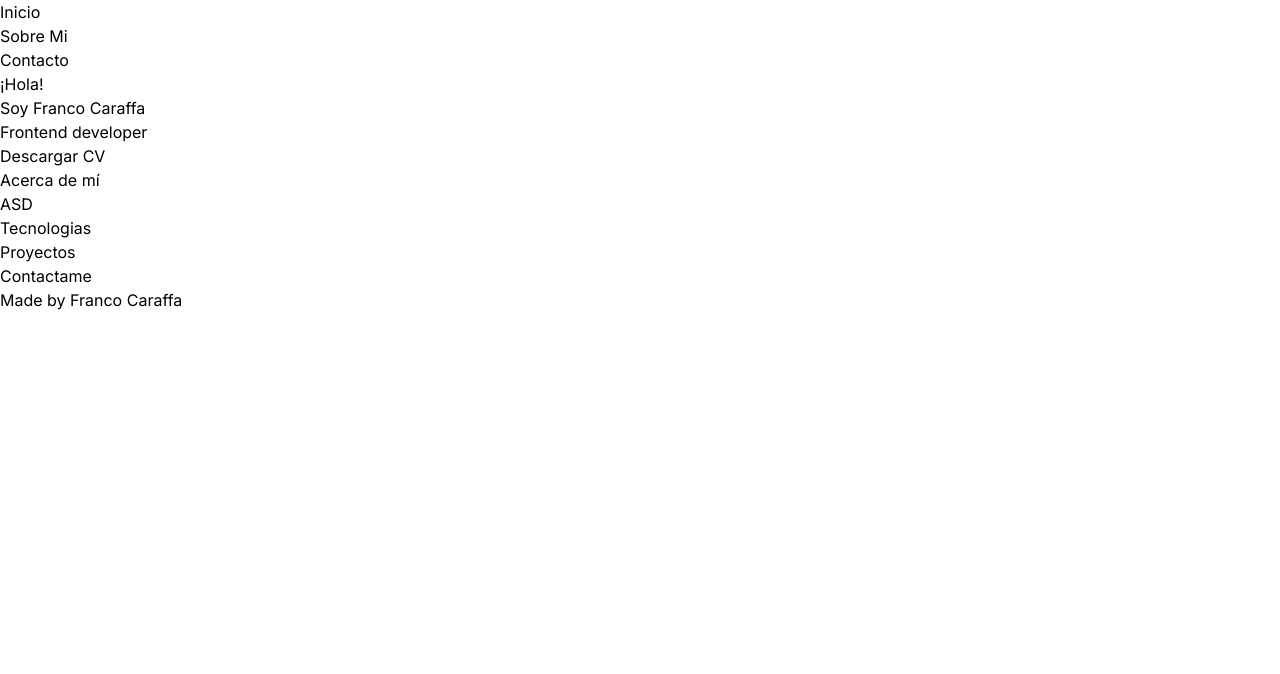
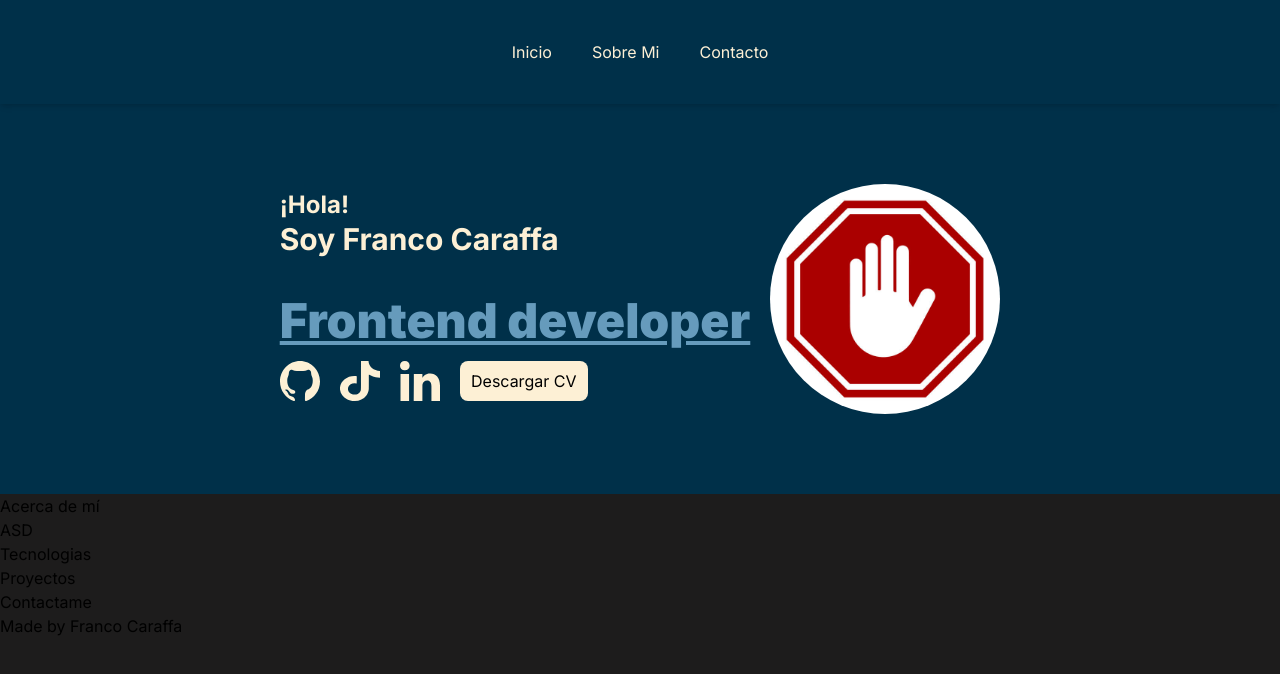
Before and after one commit to backfile/portafolio, a Next.js app: page / in a window 1280 px wide. Shown: the top 674 px of the page. Built offline with nearby package versions, Linux system fonts and the light colour scheme.

Commit message:
Hero terminado

```diff
--- a/app/layout.js
+++ b/app/layout.js
@@ -11,7 +11,7 @@ export const metadata = {
 export default function RootLayout({ children }) {
   return (
     <html lang="en">
-      <body className={inter.className}>{children}</body>
+      <body className={`${inter.className} bg-[#003049]`} >{children}</body>
     </html>
   )
 }
--- a/app/page.js
+++ b/app/page.js
@@ -1,24 +1,37 @@
 import Image from 'next/image'
+import foto from "./foto-perfil.jpg"
 
 export default function Home() {
   return (
   <>
-    <header>
-      <ul>
+    <header className='shadow-md'>
+      <ul className='flex justify-center gap-10 p-10 text-[#FDF0D5]'>
         <li>Inicio</li>
         <li>Sobre Mi</li>
         <li>Contacto</li>
       </ul>
     </header>
-    <section>
-      <h1>¡Hola!<br/>Soy Franco Caraffa</h1>
-      <h2>Frontend developer</h2>
-      <img></img>
-      <img></img>
-      <img></img>
-      <img></img>
-      <button>Descargar CV</button>
+    <main>
+      <section className='mt-20 flex justify-center'>
+        <div className='flex-col flex'>
+          <h1 className='text-3xl font-bold text-[#FDF0D5] mb-10'><span className='text-2xl'>¡Hola!</span><br/>Soy Franco Caraffa</h1>
+          <h2 className='font-black text-5xl text-[#669BBC] underline'>Frontend developer</h2>
+          <div className='flex gap-5 mt-4'>
+            <svg xmlns="http://www.w3.org/2000/svg" width="40" height="40" fill="none" viewBox="0 0 76 76">
+              <path fill="#FDF0D5" fill-rule="evenodd" d="M38 0c20.987 0 38 17.442 38 38.961 0 17.21-10.876 31.81-25.965 36.967-1.927.383-2.611-.833-2.611-1.87 0-1.285.046-5.48.046-10.694 0-3.04 2.257-7.858 5.062-9.029 5.44-2.27 9.712-7.035 9.712-17.407 0-1.947-.308-3.73-.876-5.352-1.21-3.457-2.316-5.703-2.27-9.366.036-2.89-2.891-6.378-5.594-5.354-.333.126-.685.271-1.057.439-3.293 1.477-6.931 2.17-10.518 1.772A37.188 37.188 0 0 0 38 18.84a37.5 37.5 0 0 0-3.923.226c-3.586.399-7.224-.293-10.517-1.77-.37-.165-.72-.31-1.05-.435-2.716-1.03-5.652 2.471-5.609 5.374.054 3.652-1.047 5.878-2.262 9.321-.573 1.628-.887 3.417-.887 5.372 0 12.196 5.925 16.66 12.696 18.422 1.764.46 2.94 2.874 2.48 4.637-.184.7-.669 1.6-1.352 1.837-2.535.88-6.933 1.446-9.856-3.451-.084-.142-.163-.288-.25-.428-.462-.746-2.204-3.242-5.122-3.736a3.981 3.981 0 0 0-1.16-.033c-.668.084-1.587.358-.905 1.253.66.866 1.74 1.31 2.52 2.071.825.804 1.904 2.176 2.804 4.398.082.204.154.413.243.613.39.883 1.813 3.44 5.493 4.405 3.607.947 7.24 3.412 7.24 7.141 0 1.03-.699 2.235-2.595 1.874C10.887 70.782 0 56.175 0 38.961 0 17.441 17.016 0 38 0Z" clip-rule="evenodd"/>
+            </svg>
+            <svg xmlns="http://www.w3.org/2000/svg" width="40" height="40" fill="none" viewBox="0 0 76 76">
+              <path fill="#FDF0D5" d="M39.916.063C44.69 0 49.43.033 54.166 0c.158 5.148 2.561 9.78 6.385 13.212l-.006-.005c4.115 3.222 9.47 5.31 15.373 5.665l.082.005v12.764c-5.576-.122-10.82-1.24-15.548-3.16l.239.085a46.966 46.966 0 0 1-6.058-3.03l.152.085c-.035 9.249.035 18.497-.073 27.713-.3 4.696-2.097 8.98-4.979 12.556l.059-.079c-4.819 5.997-12.623 9.933-21.499 10.166h-.04c-.36.015-.782.023-1.208.023-5.046 0-9.762-1.222-13.78-3.343l.116.058C6.066 68.891 1.02 62.347.087 54.735l-.012-.103c-.073-1.585-.108-3.169-.035-4.72C1.47 37.8 13.147 28.43 27.343 28.43c1.595 0 3.158.119 4.678.344l-.164-.02c.073 4.686-.145 9.375-.145 14.062a13.962 13.962 0 0 0-4.142-.614c-5.448 0-10.083 3.026-11.798 7.252l-.026.075a10.818 10.818 0 0 0-.612 3.615c0 .522.037 1.039.107 1.546l-.005-.061c.968 5.186 6.084 9.099 12.252 9.099.178 0 .353-.003.528-.01h-.026c4.267-.112 7.971-2.106 10.065-5.054l.03-.046a6.73 6.73 0 0 0 1.49-3.323l.003-.035c.364-5.67.218-11.306.253-16.976.035-12.764-.035-25.497.073-38.228l.012.007Z"/>
+            </svg>
+            <svg xmlns="http://www.w3.org/2000/svg" width="40" height="40" fill="none" viewBox="0 0 76 76">
+              <path fill="#FDF0D5" fill-rule="evenodd" d="M17.253 76V24.72H.963V76h16.29ZM9.11 17.722c5.679 0 9.216-3.941 9.216-8.862C18.22 3.83 14.79 0 9.216 0 3.643 0 0 3.83 0 8.86c0 4.92 3.536 8.862 9.003 8.862h.107ZM26.269 76s.214-46.468 0-51.28h16.293v7.437h-.109c2.143-3.5 6.002-8.64 14.79-8.64C67.964 23.516 76 30.845 76 46.596V76H59.71V48.567c0-6.893-2.357-11.597-8.254-11.597-4.5 0-7.181 3.171-8.359 6.236-.43 1.091-.535 2.624-.535 4.157V76H26.269Z" clip-rule="evenodd"/>
+            </svg>
+            <button className='bg-[#FDF0D5] p-2 rounded-lg w-32'>Descargar CV</button>
+          </div>
+        </div>
+        <Image className='rounded-[50%] ml-5' src={foto} width={230} height={50}/>
       </section>
+      <div className='bg-[#1D1C1C] mt-20 h-[1000px]'>
         <section>
           <h2>Acerca de mí</h2>
           <p>ASD</p>
@@ -29,6 +42,8 @@ export default function Home() {
         <section>Proyectos</section>
         <section>Contactame</section>
         <footer>Made by Franco Caraffa</footer>
+      </div>
+    </main>
   </>
   )
 }
```
Also changed, not shown: app/foto-perfil.jpg (added). Lines whose indentation alone changed are shown as unchanged.
